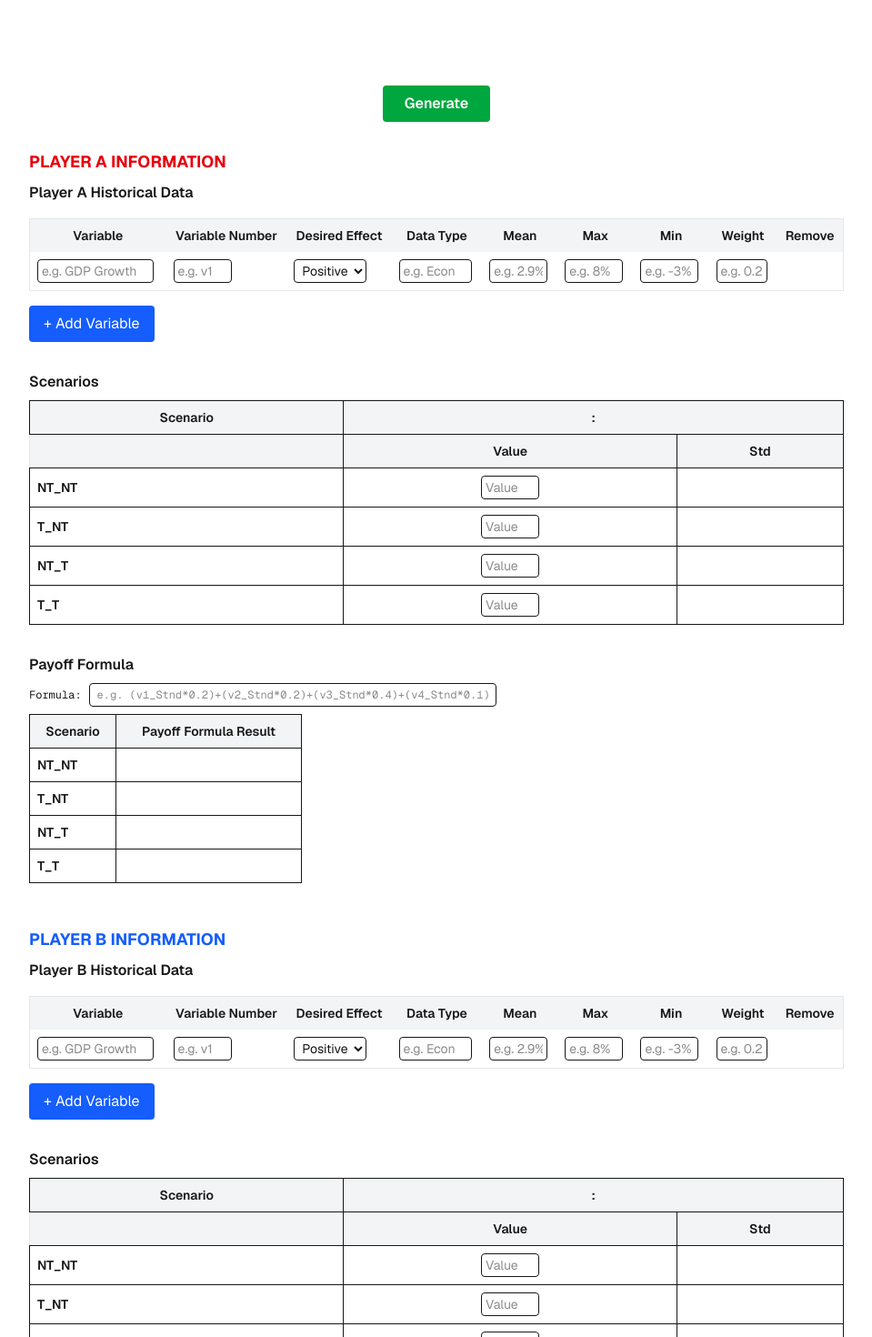
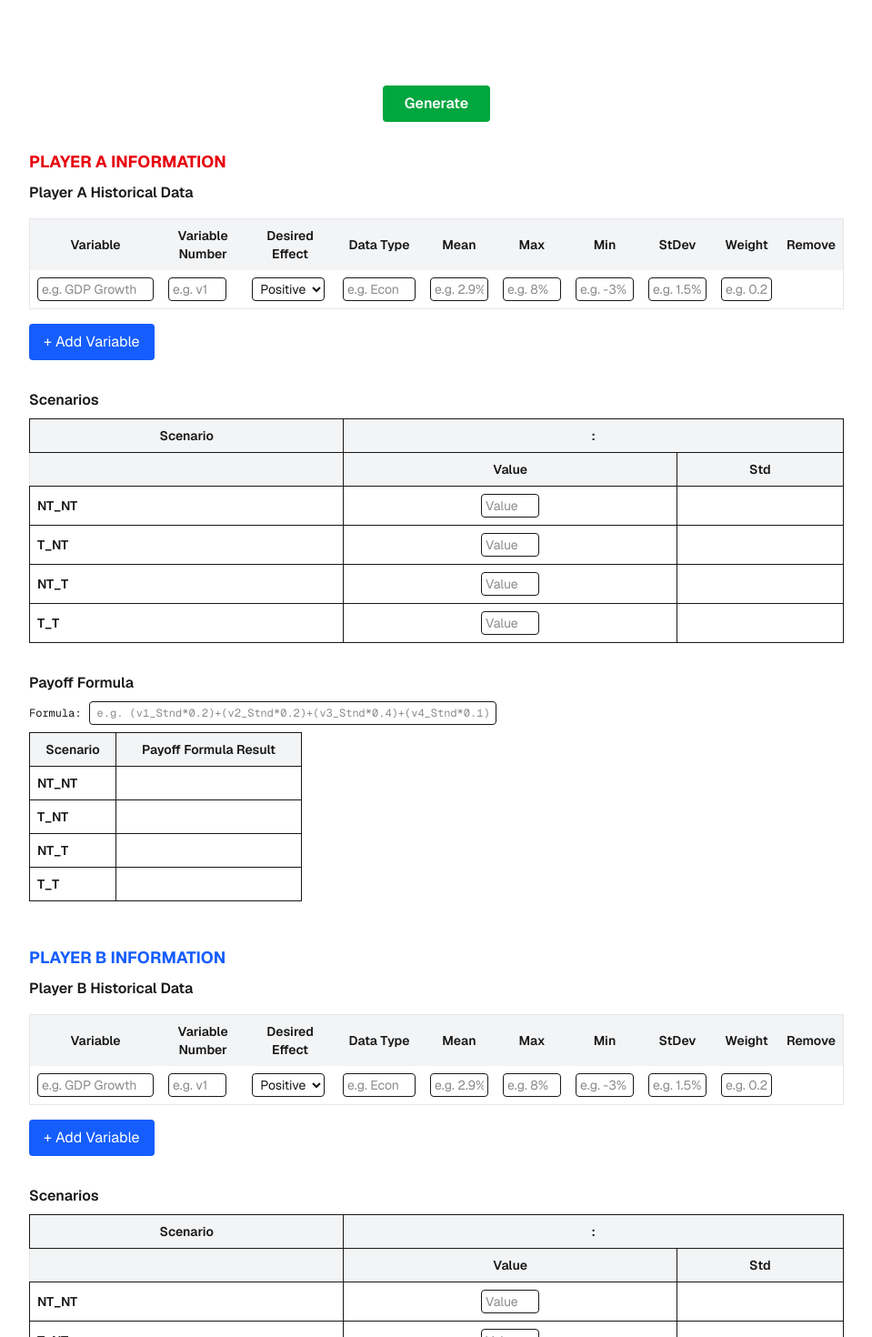
Before and after one commit to DerekJongWu/seldon-labs, a Next.js app in the folder seldon-app/: page / in a window 1280 px wide. Shown: the top 1470 px of the page at 91% size, without its empty margins (160-1119 px from the left). Built offline with nearby package versions, Linux system fonts and the light colour scheme.

Commit message:
modify api call

```diff
--- a/seldon-app/src/app/page.tsx
+++ b/seldon-app/src/app/page.tsx
@@ -10,6 +10,7 @@ type Variable = {
   mean: string;
   max: string;
   min: string;
+  stdev: string;
   weight: string;
 };
 
@@ -23,6 +24,7 @@ export default function Home() {
       mean: "",
       max: "",
       min: "",
+      stdev: "",
       weight: "",
     },
   ]);
@@ -36,6 +38,7 @@ export default function Home() {
       mean: "",
       max: "",
       min: "",
+      stdev: "",
       weight: "",
     },
   ]);
@@ -97,6 +100,7 @@ export default function Home() {
           mean: "",
           max: "",
           min: "",
+          stdev: "",
           weight: "",
         },
       ];
@@ -119,6 +123,7 @@ export default function Home() {
           mean: "",
           max: "",
           min: "",
+          stdev: "",
           weight: "",
         },
       ];
@@ -208,6 +213,19 @@ export default function Home() {
       if (!res.ok) throw new Error(`API error: ${res.status}`);
       const result = await res.json();
       setApiResponse(JSON.stringify(result, null, 2));
+
+      // Automatically download the JSON file
+      const timestamp = new Date().toISOString().replace(/[:.]/g, '-').slice(0, 19);
+      const filename = `game_results_${timestamp}.json`;
+      const blob = new Blob([JSON.stringify(result, null, 2)], { type: 'application/json' });
+      const url = URL.createObjectURL(blob);
+      const a = document.createElement('a');
+      a.href = url;
+      a.download = filename;
+      document.body.appendChild(a);
+      a.click();
+      document.body.removeChild(a);
+      URL.revokeObjectURL(url);
     } catch (err: unknown) {
       if (err instanceof Error) {
         setError(err.message);
@@ -237,6 +255,7 @@ export default function Home() {
                   <th className="p-2 font-semibold">Mean</th>
                   <th className="p-2 font-semibold">Max</th>
                   <th className="p-2 font-semibold">Min</th>
+                  <th className="p-2 font-semibold">StDev</th>
                   <th className="p-2 font-semibold">Weight</th>
                   <th className="p-2 font-semibold">Remove</th>
                 </tr>
@@ -306,6 +325,15 @@ export default function Home() {
                         value={v.min}
                         onChange={e => handleChange(idx, "min", e.target.value)}
                         placeholder="e.g. -3%"
+                      />
+                    </td>
+                    <td className="p-2">
+                      <input
+                        type="text"
+                        className="w-16 px-1 py-0.5 border rounded"
+                        value={v.stdev}
+                        onChange={e => handleChange(idx, "stdev", e.target.value)}
+                        placeholder="e.g. 1.5%"
                       />
                     </td>
                     <td className="p-2">
@@ -463,6 +491,7 @@ export default function Home() {
                   <th className="p-2 font-semibold">Mean</th>
                   <th className="p-2 font-semibold">Max</th>
                   <th className="p-2 font-semibold">Min</th>
+                  <th className="p-2 font-semibold">StDev</th>
                   <th className="p-2 font-semibold">Weight</th>
                   <th className="p-2 font-semibold">Remove</th>
                 </tr>
@@ -532,6 +561,15 @@ export default function Home() {
                         value={v.min}
                         onChange={e => handleChangeB(idx, "min", e.target.value)}
                         placeholder="e.g. -3%"
+                      />
+                    </td>
+                    <td className="p-2">
+                      <input
+                        type="text"
+                        className="w-16 px-1 py-0.5 border rounded"
+                        value={v.stdev}
+                        onChange={e => handleChangeB(idx, "stdev", e.target.value)}
+                        placeholder="e.g. 1.5%"
                       />
                     </td>
                     <td className="p-2">
```
Also changed, not shown: seldon-app/requirements.txt, 1 other file (tests, documents, lock files or other folders).
